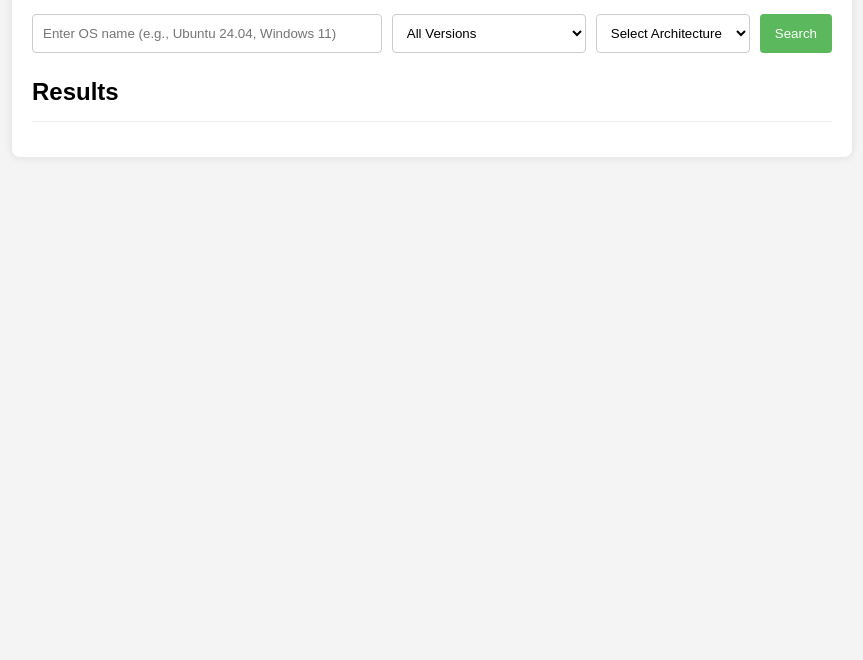
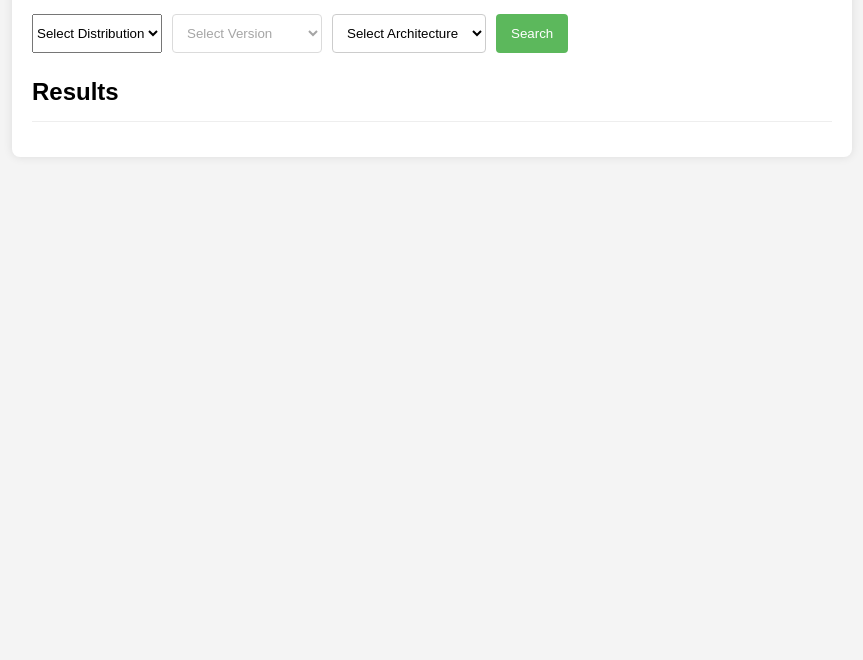
Before and after one commit to Atx-Guy/universal-projects, a plain HTML site: page github/iso-search-engine-app/templates/index.html in a window 1280 px wide. Shown: the part 140-800 px from the top of the page, without its empty margins (208-1071 px from the left). Drawn offline with Linux system fonts and the light colour scheme.

Commit message:
Auto-sync: Files changed on 2025-05-04 22:57:01

```diff
--- a/github/iso-search-engine-app/templates/index.html
+++ b/github/iso-search-engine-app/templates/index.html
@@ -11,43 +11,18 @@
         <h1>ISO Search Engine</h1>
         <form id="search-form">
             <div class="search-controls">
-                <input type="text" id="search-query" placeholder="Enter OS name (e.g., Ubuntu 24.04, Windows 11)" required>
+                <select id="distro-filter" required>
+                    <option value="" disabled selected>Select Distribution</option>
+                    <option value="ubuntu">Ubuntu</option>
+                    <option value="fedora">Fedora</option>
+                    <option value="debian">Debian</option>
+                    <option value="linux mint">Linux Mint</option>
+                    <option value="windows">Windows</option>
+                </select>
 
-                <select id="version-filter">
-                    <option value="" selected>All Versions</option>
-                    <!-- Ubuntu versions -->
-                    <optgroup label="Ubuntu">
-                        <option value="24.04">Ubuntu 24.04 LTS</option>
-                        <option value="23.10">Ubuntu 23.10</option>
-                        <option value="22.04">Ubuntu 22.04 LTS</option>
-                        <option value="20.04">Ubuntu 20.04 LTS</option>
-                        <option value="18.04">Ubuntu 18.04 LTS</option>
-                    </optgroup>
-                    <!-- Fedora versions -->
-                    <optgroup label="Fedora">
-                        <option value="40">Fedora 40</option>
-                        <option value="39">Fedora 39</option>
-                        <option value="38">Fedora 38</option>
-                        <option value="37">Fedora 37</option>
-                    </optgroup>
-                    <!-- Debian versions -->
-                    <optgroup label="Debian">
-                        <option value="12">Debian 12 (Bookworm)</option>
-                        <option value="11">Debian 11 (Bullseye)</option>
-                        <option value="10">Debian 10 (Buster)</option>
-                    </optgroup>
-                    <!-- Linux Mint versions -->
-                    <optgroup label="Linux Mint">
-                        <option value="21.3">Linux Mint 21.3</option>
-                        <option value="21.2">Linux Mint 21.2</option>
-                        <option value="21.1">Linux Mint 21.1</option>
-                        <option value="20.3">Linux Mint 20.3</option>
-                    </optgroup>
-                    <!-- Windows versions -->
-                    <optgroup label="Windows">
-                        <option value="11">Windows 11</option>
-                        <option value="10">Windows 10</option>
-                    </optgroup>
+                <select id="version-filter" required disabled>
+                    <option value="" disabled selected>Select Version</option>
+                    <!-- Options will be populated via JavaScript based on selected distribution -->
                 </select>
 
                 <select id="architecture-filter" required>
```
